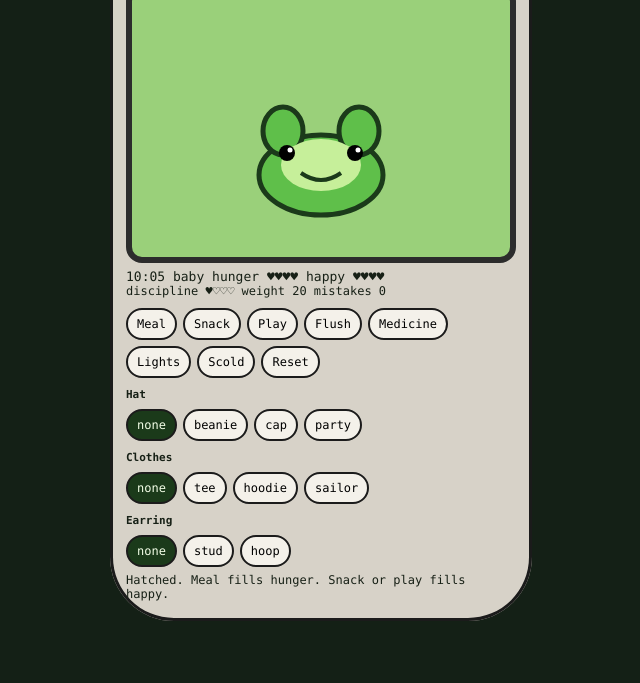
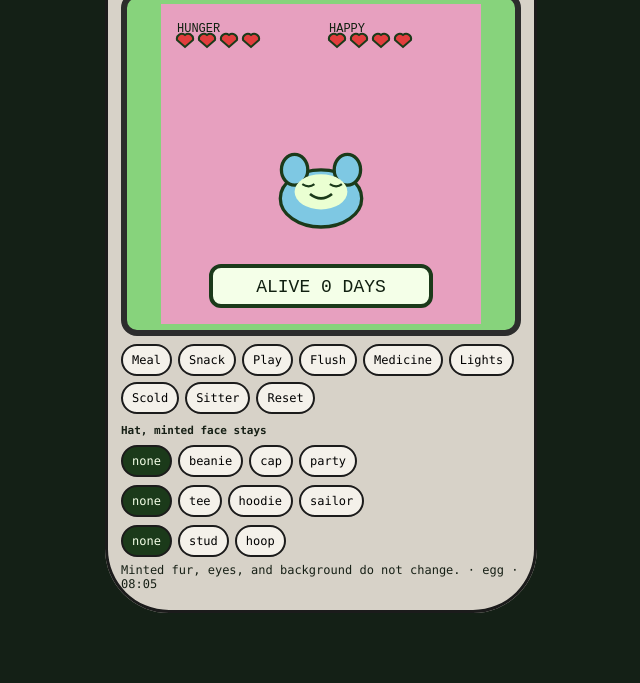
Before and after one commit to therog1/pepegotchi, a plain HTML site: page index.html in a window 1280 px wide. Shown: the part 117-800 px from the top of the page, without its empty margins (319-959 px from the left). Drawn offline with Linux system fonts and the light colour scheme.

Commit message:
Rebuild: hearts and days in the image, sitter, minted face, evolving form

```diff
--- a/index.html
+++ b/index.html
@@ -6,66 +6,182 @@
 <title>Pepegotchi</title>
 <style>
   body { margin: 0; min-height: 100vh; display: grid; place-items: center; background: #142016; color: #172016; font-family: ui-monospace, Menlo, Consolas, monospace; }
-  .shell { width: min(94vw, 390px); background: #d7d2c8; border-radius: 42px 42px 64px 64px; padding: 16px; box-shadow: inset 0 0 0 3px #1b1b1b; }
+  .shell { width: min(94vw, 400px); background: #d7d2c8; border-radius: 42px 42px 64px 64px; padding: 16px; box-shadow: inset 0 0 0 3px #1b1b1b; }
   .brand { text-align: center; font-weight: 800; letter-spacing: 2px; font-size: 13px; }
-  .screen { background: #9ad07a; border: 6px solid #2c2c2c; border-radius: 16px; padding: 8px; margin-top: 8px; }
-  .screen.asleep { background: #1c2430; } .screen.dead { background: #2c3338; }
-  svg { width: 100%; height: 250px; display: block; }
-  .meter { font-size: 13px; margin-top: 6px; } .call { font-size: 12px; min-height: 16px; }
+  .screen { border: 6px solid #2c2c2c; border-radius: 16px; padding: 6px; margin-top: 8px; background: #87d37c; }
+  svg { width: 100%; height: 320px; display: block; }
   .btns, .row { display: flex; flex-wrap: wrap; gap: 6px; margin-top: 8px; }
   button { border: 2px solid #1b1b1b; background: #f4f1ea; border-radius: 999px; padding: 7px 9px; font: inherit; font-size: 12px; }
   button.on { background: #1b3a1a; color: #f4ffe8; }
-  h2 { font-size: 11px; margin: 10px 0 0; } .log { font-size: 12px; min-height: 32px; margin-top: 6px; }
-</style></head><body>
-<div class="shell"><div class="brand">PEPEGOTCHI</div><div class="screen" id="screen"></div>
-<div class="meter" id="meter"></div><div class="call" id="call"></div>
-<div class="btns">
-<button data-act="meal">Meal</button><button data-act="snack">Snack</button><button data-act="play">Play</button>
-<button data-act="flush">Flush</button><button data-act="med">Medicine</button><button data-act="lights">Lights</button>
-<button data-act="scold">Scold</button><button data-act="reset">Reset</button></div>
-<h2>Hat</h2><div class="row" id="hat"><button data-hat="0">none</button><button data-hat="1">beanie</button><button data-hat="2">cap</button><button data-hat="3">party</button></div>
-<h2>Clothes</h2><div class="row" id="clothes"><button data-clothes="0">none</button><button data-clothes="1">tee</button><button data-clothes="2">hoodie</button><button data-clothes="3">sailor</button></div>
-<h2>Earring</h2><div class="row" id="ear"><button data-ear="0">none</button><button data-ear="1">stud</button><button data-ear="2">hoop</button></div>
-<div class="log" id="log">Four hearts. A call unanswered for 15 game minutes is a care mistake.</div></div>
+  h2 { font-size: 11px; margin: 10px 0 0; }
+  .log { font-size: 12px; min-height: 34px; margin-top: 6px; }
+</style>
+</head>
+<body>
+<div class="shell">
+  <div class="brand">PEPEGOTCHI</div>
+  <div class="screen" id="screen"></div>
+  <div class="btns">
+    <button data-act="meal">Meal</button>
+    <button data-act="snack">Snack</button>
+    <button data-act="play">Play</button>
+    <button data-act="flush">Flush</button>
+    <button data-act="med">Medicine</button>
+    <button data-act="lights">Lights</button>
+    <button data-act="scold">Scold</button>
+    <button data-act="sitter">Sitter</button>
+    <button data-act="reset">Reset</button>
+  </div>
+  <h2>Hat, minted face stays</h2>
+  <div class="row" id="hat">
+    <button data-hat="0">none</button><button data-hat="1">beanie</button>
+    <button data-hat="2">cap</button><button data-hat="3">party</button>
+  </div>
+  <div class="row" id="clothes">
+    <button data-clothes="0">none</button><button data-clothes="1">tee</button>
+    <button data-clothes="2">hoodie</button><button data-clothes="3">sailor</button>
+  </div>
+  <div class="row" id="ear">
+    <button data-ear="0">none</button><button data-ear="1">stud</button><button data-ear="2">hoop</button>
+  </div>
+  <div class="log" id="log">Hearts and days are in the picture. Sitter pauses a workday.</div>
+</div>
 <script>
-const hats=["none","beanie","cap","party"], clothes=["none","tee","hoodie","sailor"], ears=["none","stud","hoop"];
-let pet=fresh();
-function fresh(){return {hunger:4,happy:4,discipline:1,weight:20,poop:0,sick:false,mistakes:0,discMistakes:0,ageMin:0,clock:10*60,asleep:false,lightsOff:false,calling:false,callLeft:0,callReason:"",hat:0,clothes:0,ear:0,dead:false,log:"Hatched. Meal fills hunger. Snack or play fills happy."}}
-function hearts(n){return "\u2665".repeat(n)+"\u2661".repeat(4-n)}
-function hhmm(){const h=Math.floor(pet.clock/60)%24,m=pet.clock%60;return String(h).padStart(2,"0")+":"+String(m).padStart(2,"0")}
-function stage(){if(pet.ageMin<60)return "baby"; if(pet.ageMin<60+48*60)return "child"; if(pet.ageMin<60+48*60+72*60)return "teen"; return "adult"}
-function act(name){
- if(pet.dead){pet.log="Dead. Reset.";return}
- if(name==="meal"){if(pet.asleep)return pet.log="Asleep."; if(pet.hunger>=4)return pet.log="Full. It refuses."; pet.hunger++; pet.weight++; pet.log="Meal. Hunger +1 heart."; clearCall("hunger")}
- else if(name==="snack"){if(pet.asleep)return pet.log="Asleep."; if(pet.happy>=4)return pet.log="Already happy. Snack refused."; pet.happy++; pet.weight+=2; pet.log="Snack. Happy +1, weight +2."; clearCall("happy")}
- else if(name==="play"){if(pet.asleep)return pet.log="Asleep."; if(pet.happy>=4)return pet.log="Does not want to play."; pet.happy++; pet.log="Game won. Happy +1."; clearCall("happy")}
- else if(name==="flush"){if(!pet.poop)return pet.log="No poop."; pet.poop=0; pet.happy=Math.min(4,pet.happy+1); pet.log="Flushed. Happy +1."; clearCall("poop")}
- else if(name==="med"){if(!pet.sick){pet.discMistakes++; return pet.log="Not sick. Discipline mistake."} pet.sick=false; pet.log="Medicine. Skull gone."; clearCall("sick")}
- else if(name==="lights"){pet.lightsOff=!pet.lightsOff; pet.log=pet.lightsOff?"Lights off.":"Lights on."; if(pet.asleep&&pet.lightsOff)clearCall("sleep")}
- else if(name==="scold"){if(pet.calling&&pet.callReason==="spoil"){pet.discipline=Math.min(4,pet.discipline+1); pet.log="Good scold. Discipline +1."; clearCall("spoil")} else {pet.discMistakes++; pet.log="Scolded for no reason."}}
+const furs = ["#5fbf4a", "#7ec8e3", "#e07a5f", "#c9a227", "#b497d6"];
+const bgs = ["#87d37c", "#f2c14e", "#7eb6d9", "#e7a0bf", "#c8c2b4"];
+const eyes = ["dot", "wide", "sleepy"];
+let pet = hatch();
+function hatch() {
+  return {
+    fur: furs[Math.floor(Math.random() * furs.length)],
+    bg: bgs[Math.floor(Math.random() * bgs.length)],
+    eyes: eyes[Math.floor(Math.random() * eyes.length)],
+    hunger: 4, happy: 4, discipline: 1, weight: 20, poop: 0, sick: false,
+    mistakes: 0, discMistakes: 0, ageMin: 0, clock: 8 * 60,
+    asleep: false, lightsOff: false, sitterUntil: 0,
+    calling: false, callLeft: 0, callReason: "",
+    hat: 0, clothes: 0, ear: 0, dead: false, frozenDay: 0,
+    log: "Minted fur, eyes, and background do not change."
+  };
 }
-function clearCall(r){if(pet.callReason===r){pet.calling=false; pet.callReason=""}}
-function startCall(r){pet.calling=true; pet.callReason=r; pet.callLeft=15}
-function tick(){
- if(pet.dead)return; pet.clock=(pet.clock+1)%(24*60); pet.ageMin++;
- const h=Math.floor(pet.clock/60); pet.asleep=h>=22||h<9;
- if(pet.ageMin%180===0&&!pet.asleep&&pet.hunger>0)pet.hunger--;
- if(pet.ageMin%240===0&&!pet.asleep&&pet.happy>0)pet.happy--;
- if(pet.ageMin%200===0&&pet.poop<4)pet.poop++;
- if(pet.poop>=3)pet.sick=true;
- if(!pet.calling){ if(pet.sick)startCall("sick"); else if(pet.poop)startCall("poop"); else if(pet.asleep&&!pet.lightsOff)startCall("sleep"); else if(pet.hunger===0)startCall("hunger"); else if(pet.happy===0)startCall("happy"); else if(pet.ageMin%300===0)startCall("spoil") }
- else { pet.callLeft--; if(pet.callLeft<=0){ if(pet.callReason==="spoil")pet.discMistakes++; else pet.mistakes++; pet.log="Missed the call. Care mistakes "+pet.mistakes+"."; pet.calling=false } }
- if(pet.sick&&pet.mistakes>=6)pet.dead=true;
+function day() { return pet.dead ? pet.frozenDay : Math.floor(pet.ageMin / (24 * 60)); }
+function form() {
+  if (pet.dead) return "dead";
+  if (pet.ageMin < 30) return "egg";
+  if (pet.ageMin < 90) return "baby";
+  if (pet.ageMin < 240) return "child";
+  if (pet.mistakes <= 1 && pet.discMistakes <= 1 && pet.ageMin > 300) return "good";
+  if (pet.mistakes >= 4) return "neglected";
+  return "teen";
 }
-function hat(){ if(pet.hat===1)return '<path d="M96 112 h128 v16 H96z" fill="#355c9a" stroke="#1b3a1a"/>'; if(pet.hat===2)return '<path d="M100 108 h120 l-12 16 H112z" fill="#e23d3d" stroke="#1b3a1a"/><rect x="108" y="122" width="104" height="7" fill="#e23d3d" stroke="#1b3a1a"/>'; if(pet.hat===3)return '<path d="M150 86 l10 22 22 2 -18 14 6 22 -20 -12 -20 12 6 -22 -18 -14 22 -2z" fill="#f2c14e" stroke="#1b3a1a"/>'; return "" }
-function bodyClothes(){ if(pet.clothes===1)return '<path d="M108 186 h104 v28 H108z" fill="#f4f1ea" stroke="#1b3a1a"/>'; if(pet.clothes===2)return '<path d="M100 186 q60 28 120 0 v30 q-60 16 -120 0z" fill="#355c9a" stroke="#1b3a1a"/>'; if(pet.clothes===3)return '<path d="M112 188 h96 v22 H112z" fill="#f4f1ea" stroke="#1b3a1a"/><path d="M112 188 l48 16 48 -16" fill="none" stroke="#355c9a" stroke-width="4"/>'; return "" }
-function earring(){ if(pet.ear===1)return '<circle cx="214" cy="146" r="4" fill="#f2c14e" stroke="#1b3a1a"/>'; if(pet.ear===2)return '<ellipse cx="216" cy="152" rx="5" ry="8" fill="none" stroke="#f2c14e" stroke-width="3"/>'; return "" }
-function poop(){ let s=""; for(let i=0;i<pet.poop;i++) s+=`<circle cx="${28+i*14}" cy="210" r="6" fill="#6b4f2a" stroke="#1b3a1a"/>`; return s }
-function svg(){ const fill=pet.sick?"#7a9a45":"#5fbf4a"; const eye=pet.dead?'<path d="M118 150 l14 12 M132 150 l-14 12 M188 150 l14 12 M202 150 l-14 12" stroke="#1b3a1a" stroke-width="4"/>':pet.asleep?'<path d="M116 156 q10 7 20 0 M184 156 q10 7 20 0" fill="none" stroke="#1b3a1a" stroke-width="4"/>':pet.happy<2?'<ellipse cx="126" cy="156" rx="8" ry="4"/><ellipse cx="194" cy="156" rx="8" ry="4"/>':'<circle cx="126" cy="154" r="8"/><circle cx="194" cy="154" r="8"/><circle cx="129" cy="151" r="2.5" fill="#fff"/><circle cx="197" cy="151" r="2.5" fill="#fff"/>'; const mouth=pet.happy<2||pet.dead?'<path d="M140 178 q20 -12 40 0" fill="none" stroke="#1b3a1a" stroke-width="4"/>':'<path d="M140 174 q20 14 40 0" fill="none" stroke="#1b3a1a" stroke-width="4"/>'; return `<svg viewBox="0 0 320 250">${hat()}${bodyClothes()}<ellipse cx="160" cy="176" rx="62" ry="40" fill="${fill}" stroke="#1b3a1a" stroke-width="5"/><ellipse cx="122" cy="132" rx="20" ry="24" fill="${fill}" stroke="#1b3a1a" stroke-width="5"/><ellipse cx="198" cy="132" rx="20" ry="24" fill="${fill}" stroke="#1b3a1a" stroke-width="5"/><ellipse cx="160" cy="166" rx="40" ry="26" fill="#c6ef9a"/>${eye}${mouth}${earring()}${poop()}${pet.sick?'<text x="250" y="48" font-size="22" fill="#d94f70">+</text>':""}</svg>` }
-function render(){ document.getElementById("screen").className="screen"+(pet.dead?" dead":pet.asleep?" asleep":""); document.getElementById("screen").innerHTML=svg(); document.getElementById("meter").textContent=hhmm()+"  "+stage()+"  hunger "+hearts(pet.hunger)+"  happy "+hearts(pet.happy); document.getElementById("call").textContent=pet.calling?("CALL "+pet.callReason+" \u00b7 "+pet.callLeft+" min"):("discipline "+hearts(pet.discipline)+"  weight "+pet.weight+"  mistakes "+pet.mistakes); document.getElementById("log").textContent=pet.log; document.querySelectorAll("[data-hat]").forEach(b=>b.classList.toggle("on",+b.dataset.hat===pet.hat)); document.querySelectorAll("[data-clothes]").forEach(b=>b.classList.toggle("on",+b.dataset.clothes===pet.clothes)); document.querySelectorAll("[data-ear]").forEach(b=>b.classList.toggle("on",+b.dataset.ear===pet.ear)); }
-document.querySelectorAll("[data-act]").forEach(b=>b.onclick=()=>{ if(b.dataset.act==="reset")pet=fresh(); else act(b.dataset.act); render() });
-document.getElementById("hat").onclick=e=>{const t=e.target.closest("[data-hat]"); if(!t)return; pet.hat=+t.dataset.hat; pet.log="Hat: "+hats[pet.hat]; render()};
-document.getElementById("clothes").onclick=e=>{const t=e.target.closest("[data-clothes]"); if(!t)return; pet.clothes=+t.dataset.clothes; pet.log="Clothes: "+clothes[pet.clothes]; render()};
-document.getElementById("ear").onclick=e=>{const t=e.target.closest("[data-ear]"); if(!t)return; pet.ear=+t.dataset.ear; pet.log="Earring: "+ears[pet.ear]; render()};
-setInterval(()=>{tick();render()},1000); render();
-</script></body></html>
+function act(name) {
+  if (pet.dead) return pet.log = "Dead on day " + pet.frozenDay + ". The picture is frozen.";
+  if (name === "sitter") { pet.sitterUntil = pet.ageMin + 8 * 60; pet.calling = false; return pet.log = "Sitter until " + hhmm(pet.clock + 8 * 60) + ". Clock paused 8h."; }
+  if (pet.ageMin < pet.sitterUntil) return pet.log = "With the sitter.";
+  if (name === "meal") { if (pet.hunger >= 4) return pet.log = "Full."; pet.hunger++; pet.weight++; pet.log = "Meal. One hunger heart."; clear("hunger"); }
+  else if (name === "snack") { if (pet.happy >= 4) return pet.log = "Snack refused."; pet.happy++; pet.weight += 2; pet.log = "Snack. One happy heart."; clear("happy"); }
+  else if (name === "play") { if (pet.happy >= 4) return pet.log = "Will not play."; pet.happy++; pet.log = "Game. One happy heart."; clear("happy"); }
+  else if (name === "flush") { if (!pet.poop) return pet.log = "Clean."; pet.poop = 0; pet.happy = Math.min(4, pet.happy + 1); pet.log = "Flushed."; clear("poop"); }
+  else if (name === "med") { if (!pet.sick) return pet.log = "Not sick."; pet.sick = false; pet.log = "Medicine."; clear("sick"); }
+  else if (name === "lights") { pet.lightsOff = !pet.lightsOff; pet.log = pet.lightsOff ? "Lights off." : "Lights on."; if (pet.asleep && pet.lightsOff) clear("sleep"); }
+  else if (name === "scold") { if (pet.callReason === "spoil") { pet.discipline = Math.min(4, pet.discipline + 1); pet.log = "Scold counted."; clear("spoil"); } else pet.log = "Nothing to scold."; }
+}
+function clear(r) { if (pet.callReason === r) { pet.calling = false; pet.callReason = ""; } }
+function hhmm(mins) { mins = ((mins % (24 * 60)) + 24 * 60) % (24 * 60); return String(Math.floor(mins / 60)).padStart(2, "0") + ":" + String(mins % 60).padStart(2, "0"); }
+function tick() {
+  if (pet.dead) return;
+  pet.clock = (pet.clock + 1) % (24 * 60);
+  pet.ageMin++;
+  if (pet.ageMin < pet.sitterUntil) return;
+  const h = Math.floor(pet.clock / 60);
+  pet.asleep = h >= 22 || h < 8;
+  if (!pet.asleep && pet.ageMin % 240 === 0 && pet.hunger > 0) pet.hunger--;
+  if (!pet.asleep && pet.ageMin % 300 === 0 && pet.happy > 0) pet.happy--;
+  if (pet.ageMin % 220 === 0 && pet.poop < 4) pet.poop++;
+  if (pet.poop >= 3) pet.sick = true;
+  if (!pet.calling) {
+    if (pet.sick) call("sick");
+    else if (pet.poop) call("poop");
+    else if (pet.asleep && !pet.lightsOff) call("sleep");
+    else if (!pet.hunger) call("hunger");
+    else if (!pet.happy) call("happy");
+    else if (pet.ageMin % 360 === 0) call("spoil");
+  } else if (--pet.callLeft <= 0) {
+    if (pet.callReason === "spoil") pet.discMistakes++; else pet.mistakes++;
+    pet.log = "Missed call. Mistakes " + pet.mistakes + ".";
+    pet.calling = false;
+  }
+  if (pet.sick && pet.mistakes >= 5) { pet.dead = true; pet.frozenDay = day(); pet.log = "Died on day " + pet.frozenDay + "."; }
+}
+function call(r) { pet.calling = true; pet.callReason = r; pet.callLeft = 15; }
+function hearts(n, x, y) {
+  let s = "";
+  for (let i = 0; i < 4; i++) s += `<path d="M${x + i * 22} ${y} l8 7 8 -7 a5 5 0 0 0 -8 -5 a5 5 0 0 0 -8 5z" fill="${i < n ? "#e23d3d" : "#f4ffe8"}" stroke="#1b3a1a" stroke-width="2"/>`;
+  return s;
+}
+function svg() {
+  const f = form();
+  const scale = f === "egg" ? 0.55 : f === "baby" ? 0.7 : f === "good" ? 1.08 : f === "neglected" || f === "dead" ? 0.86 : 0.94;
+  const body = f === "neglected" ? "#7a8a55" : pet.fur;
+  const eye = f === "dead" ? '<path d="M132 168 l16 14 M148 168 l-16 14 M176 168 l16 14 M192 168 l-16 14" stroke="#1b3a1a" stroke-width="4"/>'
+    : pet.asleep || pet.eyes === "sleepy" ? '<path d="M126 172 q12 8 22 0 M176 172 q12 8 22 0" fill="none" stroke="#1b3a1a" stroke-width="4"/>'
+    : pet.eyes === "wide" ? '<ellipse cx="136" cy="166" rx="12" ry="14"/><ellipse cx="186" cy="166" rx="12" ry="14"/><circle cx="136" cy="166" r="5" fill="#fff"/><circle cx="186" cy="166" r="5" fill="#fff"/>'
+    : '<circle cx="136" cy="168" r="8"/><circle cx="186" cy="168" r="8"/><circle cx="139" cy="165" r="2.5" fill="#fff"/><circle cx="189" cy="165" r="2.5" fill="#fff"/>';
+  const mouth = f === "dead" || pet.happy < 2 ? '<path d="M142 196 q18 -14 36 0" fill="none" stroke="#1b3a1a" stroke-width="5"/>' : '<path d="M140 190 q20 16 40 0" fill="none" stroke="#1b3a1a" stroke-width="5"/>';
+  const label = pet.dead ? "DIED DAY " + pet.frozenDay : "ALIVE " + day() + " DAYS";
+  return `<svg viewBox="0 0 320 320">
+    <rect width="320" height="320" fill="${pet.bg}"/>
+    <text x="16" y="28" font-family="monospace" font-size="12" fill="#102010">HUNGER</text>
+    ${hearts(pet.hunger, 16, 36)}
+    <text x="168" y="28" font-family="monospace" font-size="12" fill="#102010">HAPPY</text>
+    ${hearts(pet.happy, 168, 36)}
+    ${hat()}
+    <g transform="translate(160 190) scale(${scale}) translate(-160 -190)">
+      ${clothes()}
+      <ellipse cx="160" cy="198" rx="74" ry="52" fill="${body}" stroke="#1b3a1a" stroke-width="6"/>
+      <ellipse cx="112" cy="146" rx="24" ry="28" fill="${body}" stroke="#1b3a1a" stroke-width="6"/>
+      <ellipse cx="208" cy="146" rx="24" ry="28" fill="${body}" stroke="#1b3a1a" stroke-width="6"/>
+      <ellipse cx="160" cy="186" rx="48" ry="32" fill="#eaffd2"/>
+      ${eye}${mouth}${earring()}
+      ${f === "good" ? '<path d="M132 128 h56 l-8 12 h-40z" fill="#f2c14e" stroke="#1b3a1a"/>' : ""}
+    </g>
+    ${poop()}${pet.sick ? '<text x="286" y="78" font-size="28" fill="#d94f70">+</text>' : ""}
+    ${pet.calling ? `<text x="250" y="78" font-family="monospace" font-size="12" fill="#102010">${pet.callReason} ${pet.callLeft}</text>` : ""}
+    <rect x="50" y="262" width="220" height="40" rx="10" fill="${pet.dead ? "#1a1f22" : "#f4ffe8"}" stroke="#1b3a1a" stroke-width="4"/>
+    <text x="160" y="288" text-anchor="middle" font-family="monospace" font-size="18" fill="${pet.dead ? "#f4ffe8" : "#102010"}">${label}</text>
+  </svg>`;
+}
+function hat() {
+  if (pet.hat === 1) return '<path d="M108 108 h104 v18 H108z" fill="#355c9a" stroke="#1b3a1a" stroke-width="3"/>';
+  if (pet.hat === 2) return '<path d="M104 100 h112 l-14 18 H118z" fill="#e23d3d" stroke="#1b3a1a" stroke-width="3"/>';
+  if (pet.hat === 3) return '<path d="M148 78 l8 16 16 2 -12 10 4 16 -16 -8 -16 8 4 -16 -12 -10 16 -2z" fill="#f2c14e" stroke="#1b3a1a"/>';
+  return "";
+}
+function clothes() {
+  if (pet.clothes === 1) return '<path d="M102 206 h116 v30 H102z" fill="#f7f4ee" stroke="#1b3a1a"/>';
+  if (pet.clothes === 2) return '<path d="M96 206 q64 34 128 0 v32 q-64 16 -128 0z" fill="#355c9a" stroke="#1b3a1a"/>';
+  if (pet.clothes === 3) return '<path d="M108 208 h104 v24 H108z" fill="#f7f4ee" stroke="#1b3a1a"/><path d="M108 208 l52 16 52 -16" fill="none" stroke="#355c9a" stroke-width="5"/>';
+  return "";
+}
+function earring() {
+  if (pet.ear === 1) return '<circle cx="228" cy="158" r="5" fill="#f2c14e" stroke="#1b3a1a"/>';
+  if (pet.ear === 2) return '<ellipse cx="230" cy="164" rx="6" ry="9" fill="none" stroke="#f2c14e" stroke-width="3"/>';
+  return "";
+}
+function poop() { let s = ""; for (let i = 0; i < pet.poop; i++) s += `<circle cx="${28 + i * 16}" cy="248" r="7" fill="#6b4f2a" stroke="#1b3a1a"/>`; return s; }
+function render() {
+  document.getElementById("screen").innerHTML = svg();
+  document.getElementById("log").textContent = pet.log + " · " + form() + " · " + hhmm(pet.clock);
+  document.querySelectorAll("[data-hat]").forEach(b => b.classList.toggle("on", +b.dataset.hat === pet.hat));
+  document.querySelectorAll("[data-clothes]").forEach(b => b.classList.toggle("on", +b.dataset.clothes === pet.clothes));
+  document.querySelectorAll("[data-ear]").forEach(b => b.classList.toggle("on", +b.dataset.ear === pet.ear));
+}
+document.querySelectorAll("[data-act]").forEach(b => b.onclick = () => { if (b.dataset.act === "reset") pet = hatch(); else act(b.dataset.act); render(); });
+document.getElementById("hat").onclick = e => { const t = e.target.closest("[data-hat]"); if (!t) return; pet.hat = +t.dataset.hat; render(); };
+document.getElementById("clothes").onclick = e => { const t = e.target.closest("[data-clothes]"); if (!t) return; pet.clothes = +t.dataset.clothes; render(); };
+document.getElementById("ear").onclick = e => { const t = e.target.closest("[data-ear]"); if (!t) return; pet.ear = +t.dataset.ear; render(); };
+setInterval(() => { tick(); render(); }, 1000);
+render();
+</script>
+</body>
+</html>
```
